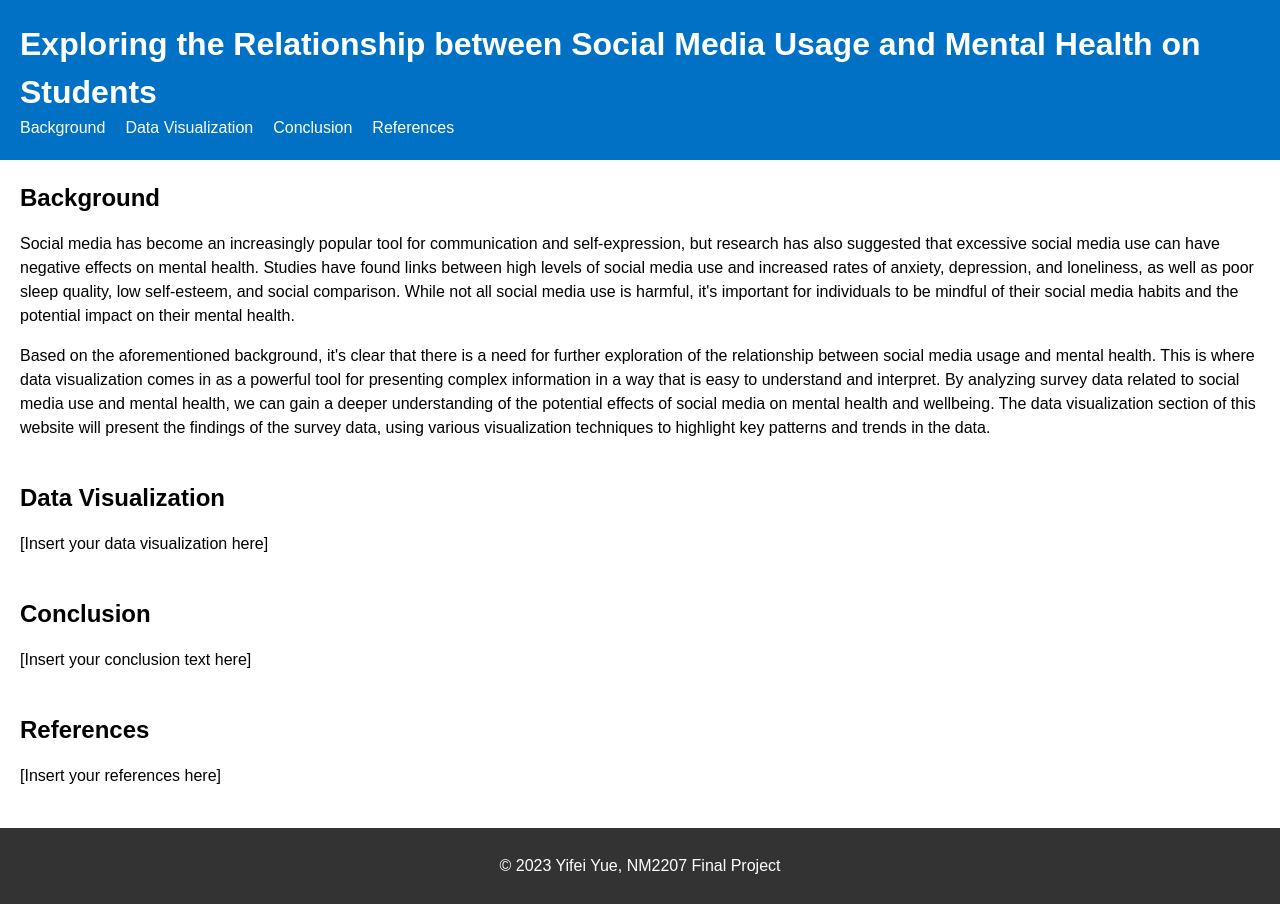
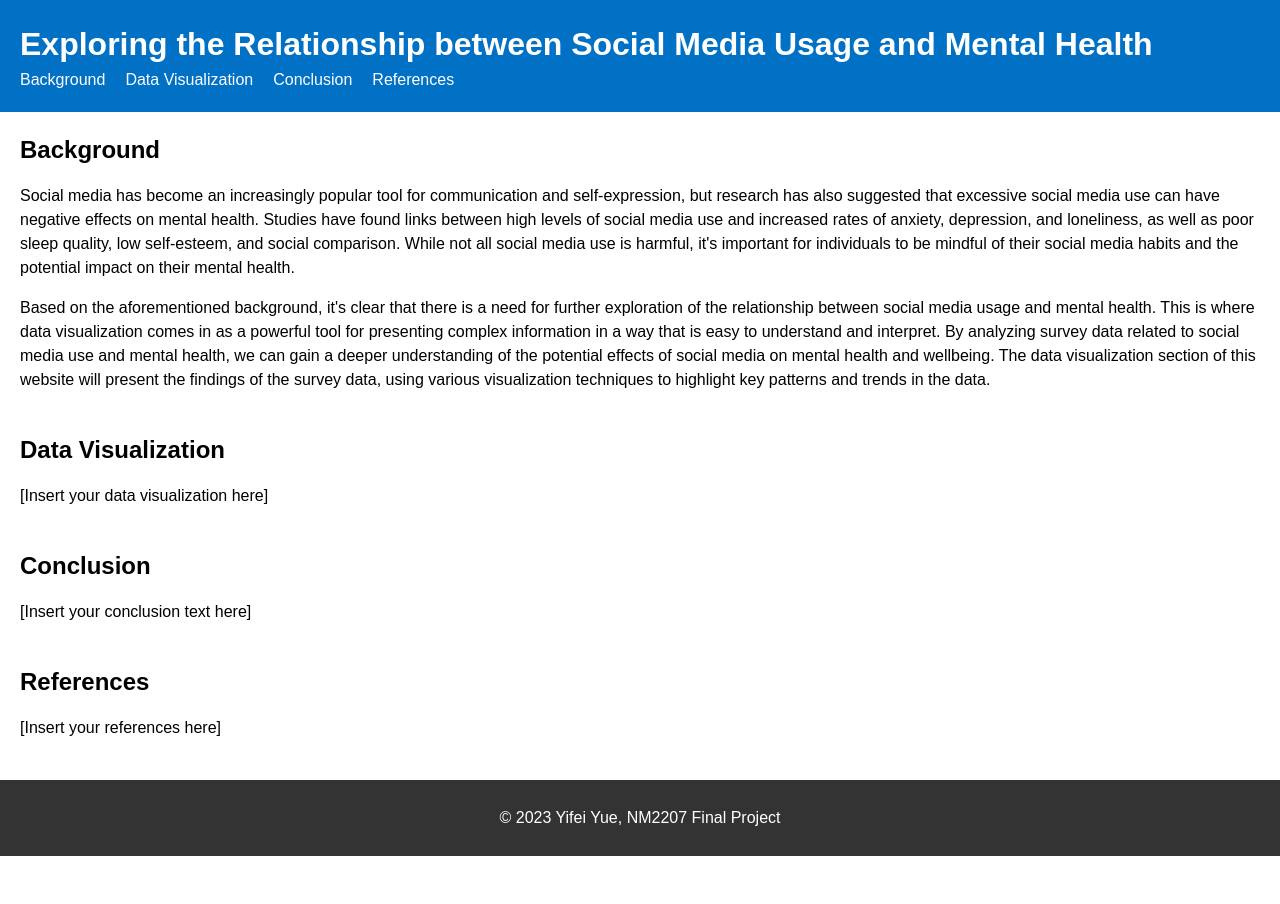
Before and after one commit to yifeiyue-nm2207/yifeiyue-nm2207.github.io, a plain HTML site: page index.html in a window 1280 px wide. After the commit the page ends 856 px from the top, so only its background shows below. Drawn offline with Linux system fonts and the light colour scheme.

Commit message:
Update topic name

```diff
--- a/index.html
+++ b/index.html
@@ -6,7 +6,7 @@
   </head>
   <body>
     <header>
-      <h1>Exploring the Relationship between Social Media Usage and Mental Health on Students</h1>
+      <h1>Exploring the Relationship between Social Media Usage and Mental Health</h1>
       <nav>
         <ul>
           <li><a href="#background">Background</a></li>
```
